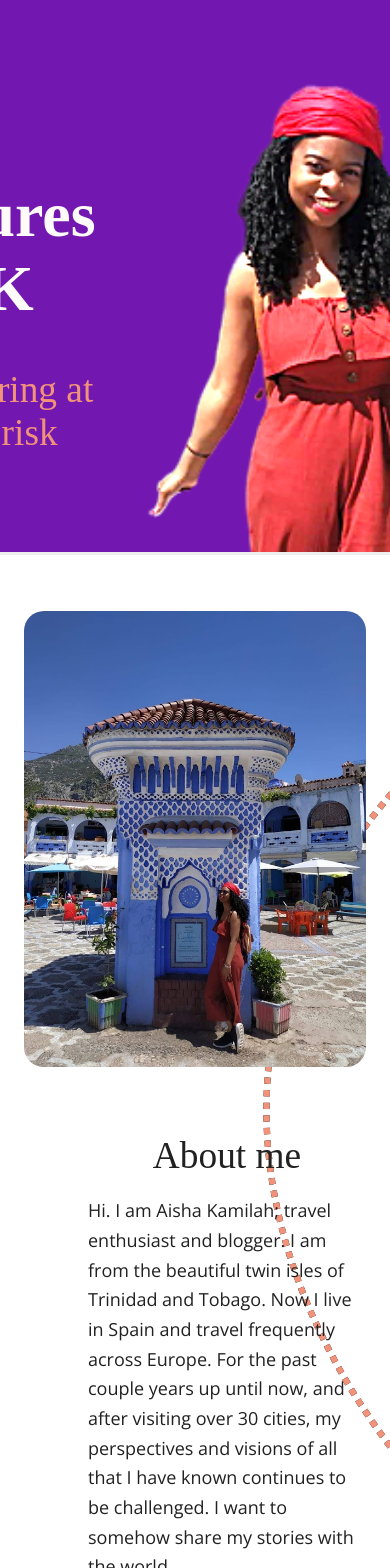
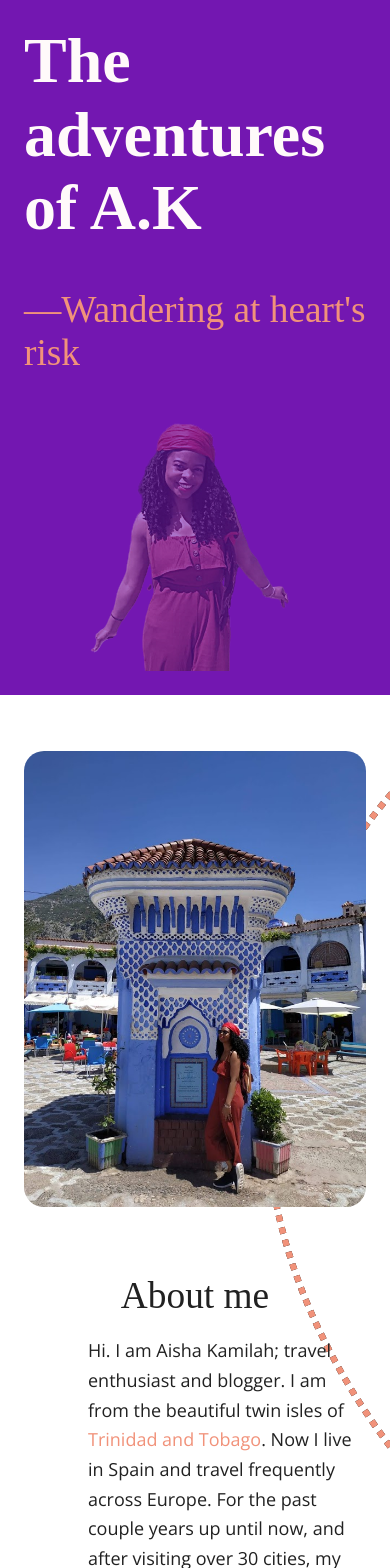
Before and after one commit to aisha-gregg/aisha-blog, a React (Create React App) app: page /#/ in a window 390 px wide. Shown: the top 1568 px of the page. Built offline with nearby package versions, Linux system fonts and the light colour scheme; a web font is replaced by a local one.

Commit message:
Fix mobile

```diff
--- a/src/components/header/Header.jsx
+++ b/src/components/header/Header.jsx
@@ -1,21 +1,15 @@
 import React from "react";
 import styles from "./header.module.css";
-import { Link } from "../link/Link";
-import { SocialMediaLinks } from "../social-media-links/SocialMediaLinks";
 
 export function Header() {
   return (
     <header className={styles.header}>
-      <div className={styles.logo}>
-        <Link className={styles.link} to="/">
-          <div>
-            <h1 className={styles.title}>The adventures of A.K</h1>
-            <h2 className={styles.subheading}> -- Wandering at heart's risk</h2>
-          </div>
-        </Link>
+      <div className={styles.intro}>
+        <h1 className={styles.title}>The adventures of A.K</h1>
+        <h2 className={styles.subheading}>—Wandering at heart's risk</h2>
+      </div>
 
-        <img src="./img/profile1.png" alt="" className={styles.profile} />
-      </div>
+      <img src="./img/profile1.png" alt="Me" className={styles.profile} />
     </header>
   );
 }
--- a/src/components/header/header.module.css
+++ b/src/components/header/header.module.css
@@ -1,65 +1,45 @@
 .header {
   display: flex;
-  flex-direction: column;
+  flex-direction: row;
   justify-content: center;
   align-items: center;
   background-color: rgb(115, 23, 177);
-  border-bottom-style: inset;
   z-index: 1;
-  padding-top: var(--s);
+  padding: var(--l);
+  padding-bottom: 0;
 }
 
-.logo {
-  display: flex;
+@media (max-width: 720px) {
+  .header {
+    flex-direction: column;
+    padding: var(--s);
+  }
 }
 
 .title {
   font-size: var(--l);
   margin: 0;
-  text-align: right;
   color: rgb(255, 250, 250);
-  flex-wrap: wrap;
-  text-align: center;
+}
+
+.intro {
+  display: flex;
+  flex-direction: column;
+  align-items: center;
 }
 
 .subheading {
-  text-align: center;
+  color: var(--primary-color);
 }
-h2 {
-  padding-left: var(--l);
-}
+
 .link {
-  /* look up ways to evade !important and make style load first*/
-  position: relative;
-  display: flex !important;
+  display: flex;
   justify-content: center;
   align-items: center;
 }
 
-.box {
-  display: flex;
-  flex-direction: row;
+.profile {
+  opacity: 0.4;
+  filter: saturate(0.6);
+  object-fit: contain;
 }
-.profile {
-  min-width: 500px;
-  min-height: 500px;
-  filter: brightness(130%);
-
-  justify-content: right;
-}
-
-.links {
-  display: flex;
-  justify-content: center;
-}
-
-.links h2 {
-  margin: var(--xs) var(--xxs);
-  margin-bottom: 0;
-  font-weight: 600;
-}
-.social-links {
-  display: flex;
-  justify-content: center;
-  margin-top: 400px;
-}
--- a/src/components/image-section/image-section.module.css
+++ b/src/components/image-section/image-section.module.css
@@ -38,4 +38,16 @@
   .images {
     grid-template-columns: 1fr;
   }
+
+  .first {
+    grid-row: span 1;
+  }
+
+  .third {
+    grid-row: span 1;
+  }
+
+  .fifth {
+    grid-column: span 1;
+  }
 }
--- a/src/components/post/post.module.css
+++ b/src/components/post/post.module.css
@@ -4,7 +4,7 @@
 }
 
 .post img {
-  --factor: 1.2;
+  --factor: 1.4;
   width: calc(100% + var(--l) * 2 * var(--factor));
   margin: 0 calc(-1 * var(--l) * var(--factor));
   padding: var(--m);
--- a/src/components/social-media-links/SocialMediaLinks.jsx
+++ b/src/components/social-media-links/SocialMediaLinks.jsx
@@ -5,15 +5,27 @@ export function SocialMediaLinks({ className }) {
   return (
     <div className={className}>
       <div className={styles.contact}>
-        <a href="https://www.facebook.com/ak.gregg.3" target="_blank">
+        <a
+          href="https://www.facebook.com/ak.gregg.3"
+          target="_blank"
+          rel="noopener noreferrer"
+        >
           <img src="./img/fb-logo.png" alt="Facebook logo" />
         </a>
 
-        <a href="https://www.instagram.com/kamii_90/" target="_blank">
+        <a
+          href="https://www.instagram.com/kamii_90/"
+          target="_blank"
+          rel="noopener noreferrer"
+        >
           <img src="./img/insta-logo.jpg" alt="Instagram logo" />
         </a>
 
-        <a href="https://twitter.com/gregg_aisha " target="_blank">
+        <a
+          href="https://twitter.com/gregg_aisha "
+          target="_blank"
+          rel="noopener noreferrer"
+        >
           <img src="./img/twitter-logo.jpg" alt="Twitter logo" />
         </a>
       </div>
--- a/src/index.css
+++ b/src/index.css
@@ -79,6 +79,25 @@ small {
   font-size: 0.999em;
 }
 
-img {
-  max-width: 650px;
+a {
+  color: var(--primary-color);
+  position: relative;
+  text-decoration: none;
 }
+
+a:hover:after {
+  opacity: 1;
+  transform: translateX(0%);
+}
+
+a::after {
+  content: "";
+  opacity: 0;
+  transform: translateX(-100%);
+  position: absolute;
+  width: 100%;
+  left: 0;
+  bottom: -4px;
+  border-bottom: 2px dashed var(--primary-color);
+  transition: all 0.25s ease-in-out;
+}
--- a/src/pages/about/About.jsx
+++ b/src/pages/about/About.jsx
@@ -14,11 +14,18 @@ export function About() {
           <h2 className={styles.about}>About me</h2>
           <p className={styles.text}>
             Hi. I am Aisha Kamilah; travel enthusiast and blogger. I am from the
-            beautiful twin isles of Trinidad and Tobago. Now I live in Spain and
-            travel frequently across Europe. For the past couple years up until
-            now, and after visiting over 30 cities, my perspectives and visions
-            of all that I have known continues to be challenged. I want to
-            somehow share my stories with the world.
+            beautiful twin isles of{" "}
+            <a
+              href="https://www.google.com/maps?q=trinidad+and+tobago&rlz=1C1GCEA_enES871ES871&um=1&ie=UTF-8&sa=X&ved=2ahUKEwj7tNvOioTpAhUPlhQKHUxpC8YQ_AUoAXoECBkQAw"
+              rel="noopener noreferrer"
+              target="_blank"
+            >
+              Trinidad and Tobago
+            </a>
+            . Now I live in Spain and travel frequently across Europe. For the
+            past couple years up until now, and after visiting over 30 cities,
+            my perspectives and visions of all that I have known continues to be
+            challenged. I want to somehow share my stories with the world.
           </p>
           <p className={styles.text}></p>
         </div>
```
